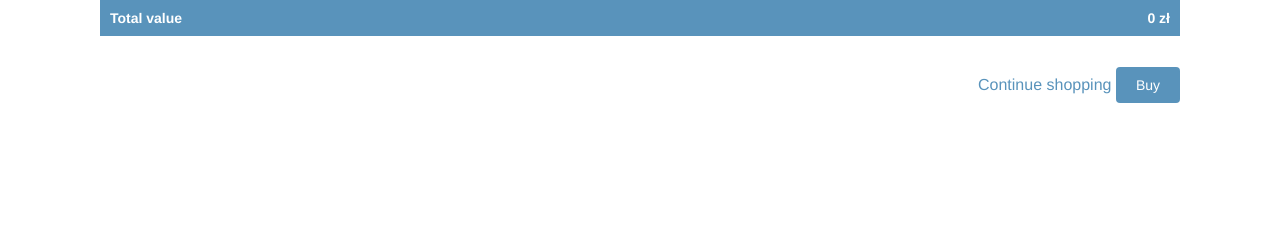
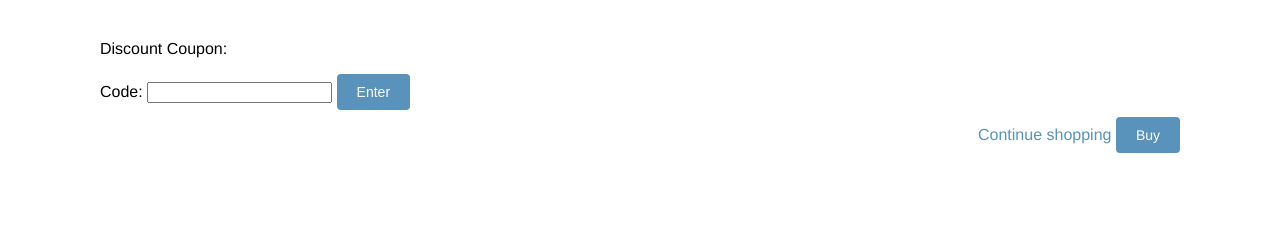
Before and after one commit to CrazyMonkey0/myshop, a Django app: page /cart/ in a window 1280 px wide. Shown: the part 214-454 px from the top of the page. Run offline with Django 4.2, Linux system fonts and the light colour scheme; parts of the project's set-up code (start-up, migrations or seed data) failed here and were passed over.

Commit message:
Use of coupon in shopping cart

```diff
--- a/cart/cart.py
+++ b/cart/cart.py
@@ -1,6 +1,7 @@
 from decimal import Decimal
 from django.conf import settings
 from shop.models import Product
+from coupons.models import Coupon
 
 
 class Cart(object):
@@ -12,6 +13,8 @@ class Cart(object):
             # Save an empty shopping cart for the session
             cart = self.session[settings.CART_SESSION_ID] = {}
         self.cart = cart
+        # Saving the coupon used
+        self.coupon_id = self.session.get('coupon_id')
 
     def save(self):
         # Mark the session as "modified" to make sure it is saved
@@ -73,3 +76,17 @@ class Cart(object):
         Calculating the number of all items in a shopping cart
         """
         return sum(item['quantity'] for item in self.cart.values())
+
+    @property
+    def coupon(self):
+        if self.coupon_id:
+            return Coupon.objects.get(id=self.coupon_id)
+        return None
+
+    def get_discount(self):
+        if self.coupon:
+            return (self.coupon.discount / Decimal('100')) * self.get_total_price()
+        return Decimal('0')
+
+    def get_total_price_after_discount(self):
+        return self.get_total_price() - self.get_discount()
--- a/cart/templates/cart/detail.html
+++ b/cart/templates/cart/detail.html
@@ -41,13 +41,31 @@ Shopping cart
         </tr>
         {% endwith %}
         {% endfor %}
-        <tr class="total">
+        {% if cart.coupon %}
+        <tr class="subtotal">
             <td>Total value</td>
             <td colspan="4"></td>
             <td class="num">{{ cart.get_total_price }} zł</td>
         </tr>
+        <tr>
+            <td>
+                Coupon "{{ cart.coupon.code }}"
+                ({{ cart.coupon.discount }}% discount)
+            </td>
+            <td colspan="4"></td>
+            <td class="num neg">
+                - {{ cart.get_discount|floatformat:"2" }} zł
+            </td>
+        </tr>
+        {% endif %}
     </tbody>
 </table>
+<p>Discount Coupon:</p>
+<form action="{% url "coupons:apply" %}" method="post">
+    {{ coupon_apply_form }}
+    <input type="submit" value="Enter">
+    {% csrf_token %}
+</form>
 <p class="text-right">
     <a href="{% url "shop:product_list" %}" class="buttonlight">Continue shopping</a>
     <a href="{% url "orders:order_create" %}" class="button">
--- a/cart/views.py
+++ b/cart/views.py
@@ -1,6 +1,7 @@
 from django.shortcuts import render, redirect, get_object_or_404
 from django.views.decorators.http import require_POST
 from shop.models import Product
+from coupons.forms import CouponApplyForm
 from .cart import Cart
 from .forms import CartAddProductForm
 
@@ -16,7 +17,9 @@ def cart_detail(request):
             initial={'quantity': item['quantity'],
                      'override': True}
         )
-    return render(request, 'cart/detail.html', {'cart': cart})
+    coupon_apply_form = CouponApplyForm()
+    return render(request, 'cart/detail.html',
+                  {'cart': cart, 'coupon_apply_form': coupon_apply_form})
 
 
 @require_POST
--- a/coupons/admin.py
+++ b/coupons/admin.py
@@ -2,6 +2,7 @@ from django.contrib import admin
 from .models import Coupon
 
 
+@admin.register(Coupon)
 class CouponAdmin(admin.ModelAdmin):
     list_display = ['code', 'valid_from', 'valid_to', 'discount', 'active']
     list_filter = ['active', 'valid_from', 'valid_to']
--- /dev/null
+++ b/coupons/forms.py
@@ -0,0 +1,5 @@
+from django import forms
+
+
+class CouponApplyForm(forms.Form):
+    code = forms.CharField()
--- /dev/null
+++ b/coupons/urls.py
@@ -0,0 +1,8 @@
+from django.urls import path
+from . import views
+
+app_name = 'coupons'
+
+urlpatterns = [
+    path('apply/', views.coupon_apply, name='apply'),
+]
--- a/myshop/urls.py
+++ b/myshop/urls.py
@@ -21,5 +21,6 @@ urlpatterns = [
     path('admin/', admin.site.urls),
     path('orders/', include('orders.urls', namespace='orders')),
     path('cart/', include('cart.urls', namespace='cart')),
+    path('coupons/', include('coupons.urls', namespace='coupons')),
     path('', include('shop.urls', namespace='shop')),
 ]
```
Also changed, not shown: coupons/views.py (+19 -2 lines), orders/templates/orders/order/create.html (+8 -2 lines).
